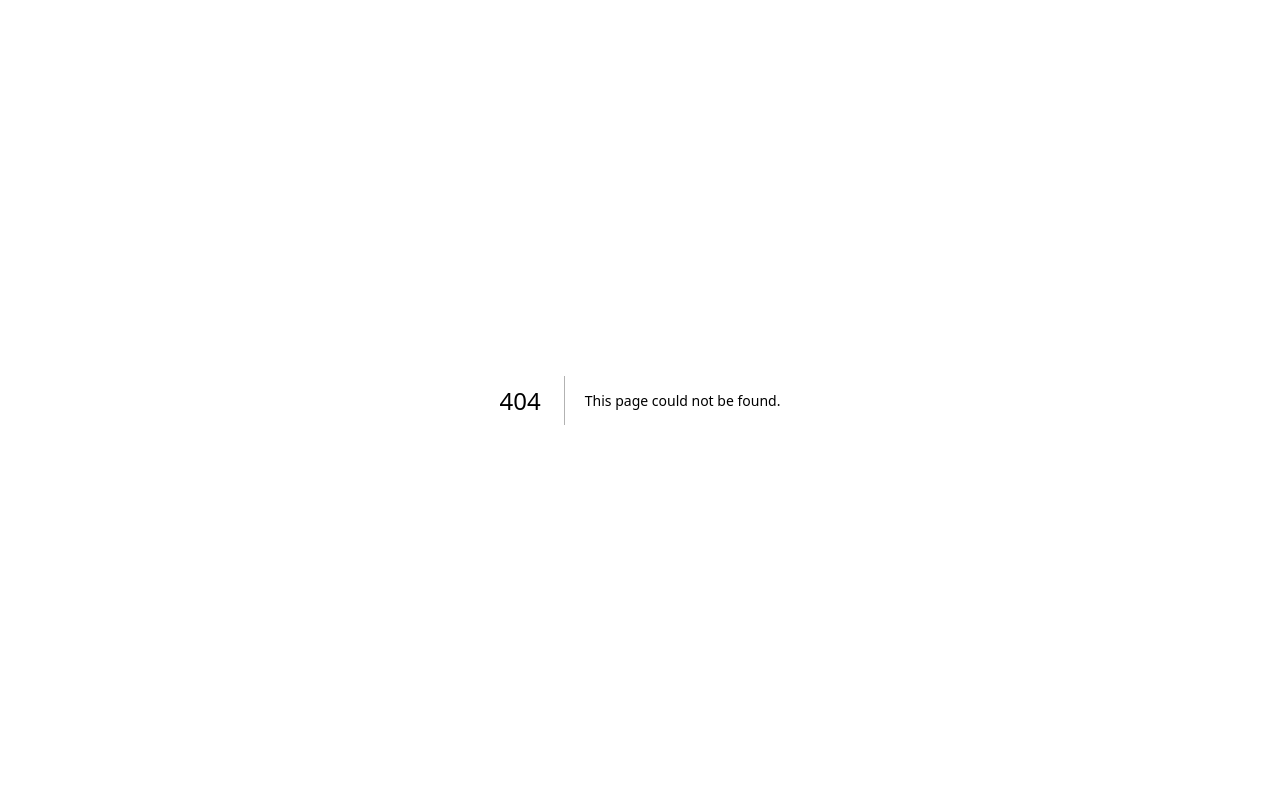
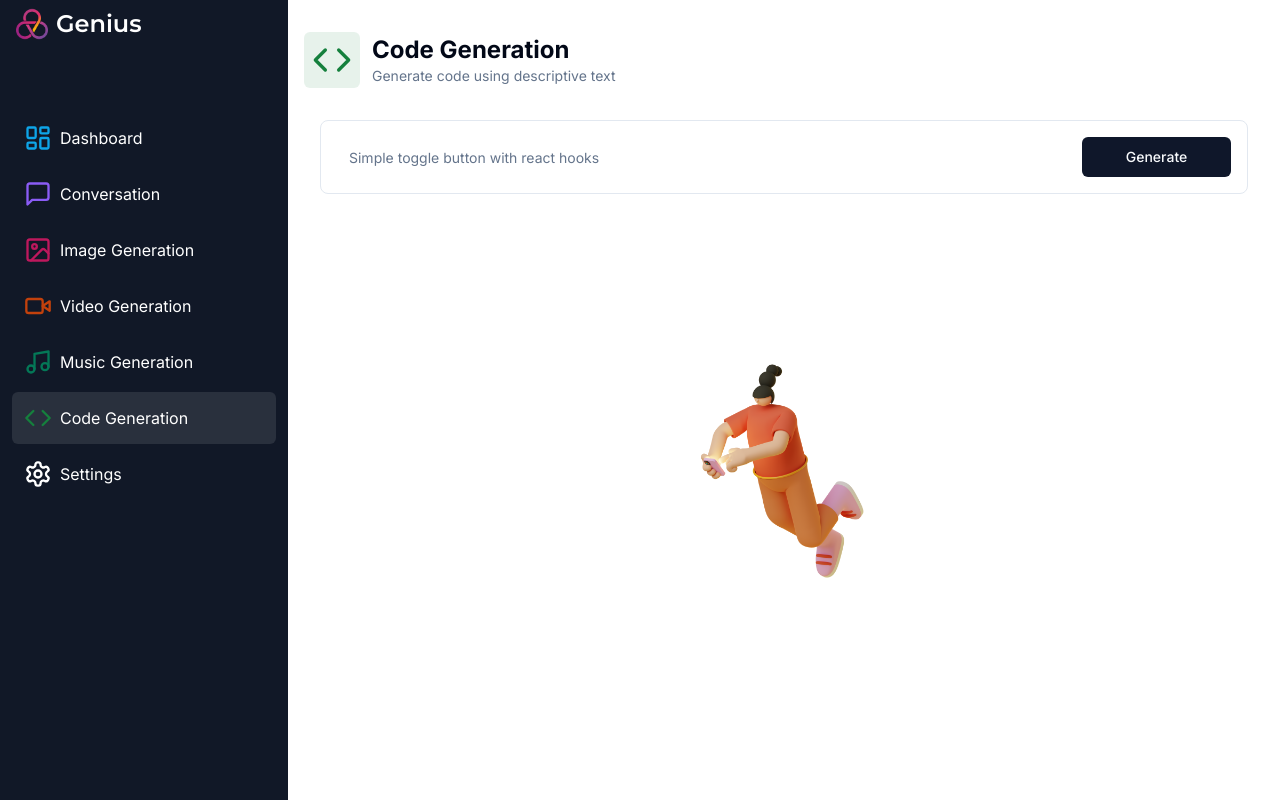
Before and after one commit to nini430/saas-ai-platform, a Next.js app: page /code in a window 1280 px wide. Before the commit this address had no page. Built offline with nearby package versions, Linux system fonts and the light colour scheme.

Commit message:
code (AI)

```diff
--- /dev/null
+++ b/app/(dashboard)/(routes)/code/page.tsx
@@ -0,0 +1,127 @@
+'use client';
+import * as z from 'zod';
+import { useState } from 'react';
+import { zodResolver } from '@hookform/resolvers/zod';
+import axios from 'axios';
+import ReactMarkDown from 'react-markdown'
+
+import Heading from '@/components/heading';
+import { ChatCompletionMessageParam } from 'openai/resources/chat/completions.mjs';
+import { Code } from 'lucide-react';
+import { useForm } from 'react-hook-form';
+import { formSchema } from '../conversation/constants';
+import { useRouter } from 'next/navigation';
+import { Form, FormControl, FormField, FormItem } from '@/components/ui/form';
+import { Input } from '@/components/ui/input';
+import { Button } from '@/components/ui/button';
+import Empty from '@/components/empty';
+import Loader from '@/components/loader';
+import { cn } from '@/lib/utils';
+import UserAvatar from '@/components/user-avatar';
+import BotAvatar from '@/components/bot-avatar';
+
+
+const CodePage = () => {
+  const router = useRouter();
+  const [messages, setMessages] = useState<ChatCompletionMessageParam[]>([]);
+  const form = useForm<z.infer<typeof formSchema>>({
+    defaultValues: {
+      prompt: '',
+    },
+    resolver: zodResolver(formSchema),
+  });
+  const isLoading = form.formState.isSubmitting;
+  const onSubmit = async (values: z.infer<typeof formSchema>) => {
+    try {
+      const userMessage: ChatCompletionMessageParam = {
+        role: 'user',
+        content: values.prompt,
+      };
+
+      const newMessages = [...messages, userMessage];
+      const response = await axios.post('/api/code', { messages: newMessages });
+      setMessages((current) => [...current, userMessage, response.data]);
+      form.reset();
+    } catch (err) {
+    } finally {
+      router.refresh();
+    }
+  };
+  return (
+    <div className="relative">
+      <Heading
+        title="Code Generation"
+        description="Generate code using descriptive text"
+        icon={Code}
+        iconColor="text-green-700"
+        bgColor="bg-green-700/10"
+      />
+      <div className="px:4 md:px-8">
+        <Form {...form}>
+          <form
+            className="p-4 rounded-lg border grid grid-cols-12"
+            noValidate
+            onSubmit={form.handleSubmit(onSubmit)}
+          >
+            <FormField
+              name="prompt"
+              control={form.control}
+              render={({ field }) => (
+                <FormItem className="col-span-12 lg:col-span-10">
+                  <FormControl>
+                    <Input
+                      disabled={isLoading}
+                      placeholder="Simple toggle button with react hooks"
+                      className="border-0 outline-none focus-visible:ring-0 focus-visible:ring-transparent"
+                      {...field}
+                    />
+                  </FormControl>
+                </FormItem>
+              )}
+            />
+            <Button
+              disabled={isLoading}
+              className="col-span-12 lg:col-span-2 w-full"
+            >
+              Generate
+            </Button>
+          </form>
+        </Form>
+        <div className="mt-4 p-8">
+          {isLoading && <Loader />}
+          {messages.length === 0 && <Empty label="" />}
+
+          <div className="flex flex-col gap-y-4">
+            {messages.map((message) => (
+              <div
+                className={cn(
+                  'flex gap-x-4 items-start p-4 border rounded-lg',
+                  message.role === 'user' ? 'bg-white' : 'bg-muted'
+                )}
+                key={message.content}
+              >
+                {message.role === 'user' ? <UserAvatar /> : <BotAvatar />}
+                <ReactMarkDown
+                  className='overflow-hidden'
+                  components={{
+                    pre:({node,...props})=>(
+                      <div className='p-2 bg-black/10 my-2 text-sm rounded-lg overflow-auto w-full'>
+                        <pre {...props} />
+                      </div>
+                    ),
+                    code:({node,...props})=>(
+                        <code className='p-1 bg-black/10 rounded-lg' {...props} />
+                    ),
+
+                  }}
+                >{message.content || ''}</ReactMarkDown>
+              </div>
+            ))}
+          </div>
+        </div>
+      </div>
+    </div>
+  );
+};
+
+export default CodePage;
--- /dev/null
+++ b/app/api/code/route.ts
@@ -0,0 +1,44 @@
+import OpenAi from 'openai';
+import { NextResponse } from 'next/server';
+import { auth } from '@clerk/nextjs';
+import { ChatCompletionMessageParam } from 'openai/resources/chat/completions.mjs';
+
+const openai = new OpenAi({
+  apiKey: process.env.OPENAI_SECRET_KEY,
+});
+
+export async function POST(req: Request) {
+  try {
+    const { userId } = auth();
+    const body = await req.json();
+    const { messages } = body;
+
+    const instructionMessage: ChatCompletionMessageParam = {
+      role: 'system',
+      content:
+        'You are a code generator. You must answer only in markdown code snippets. Use code comments for explanations.',
+    };
+
+    if (!userId) {
+      return new NextResponse('unauthorized', { status: 401 });
+    }
+
+    if (!openai.apiKey) {
+      return new NextResponse('api Key not configured', { status: 500 });
+    }
+
+    if (!messages) {
+      return new NextResponse('Messages required', { status: 400 });
+    }
+
+    const response = await openai.chat.completions.create({
+      model: 'gpt-3.5-turbo',
+      messages: [instructionMessage, ...messages],
+    });
+
+    return NextResponse.json(response.choices[0].message, { status: 200 });
+  } catch (err) {
+    console.log('[CODE_POST]', err);
+    return new NextResponse('Internal error', { status: 500 });
+  }
+}
--- a/package.json
+++ b/package.json
@@ -31,6 +31,7 @@
     "react": "18.2.0",
     "react-dom": "18.2.0",
     "react-hook-form": "^7.46.1",
+    "react-markdown": "^8.0.7",
     "tailwind-merge": "^1.14.0",
     "tailwindcss": "3.3.3",
     "tailwindcss-animate": "^1.0.7",
```
Also changed, not shown: 1 other file (tests, documents, lock files or other folders).
